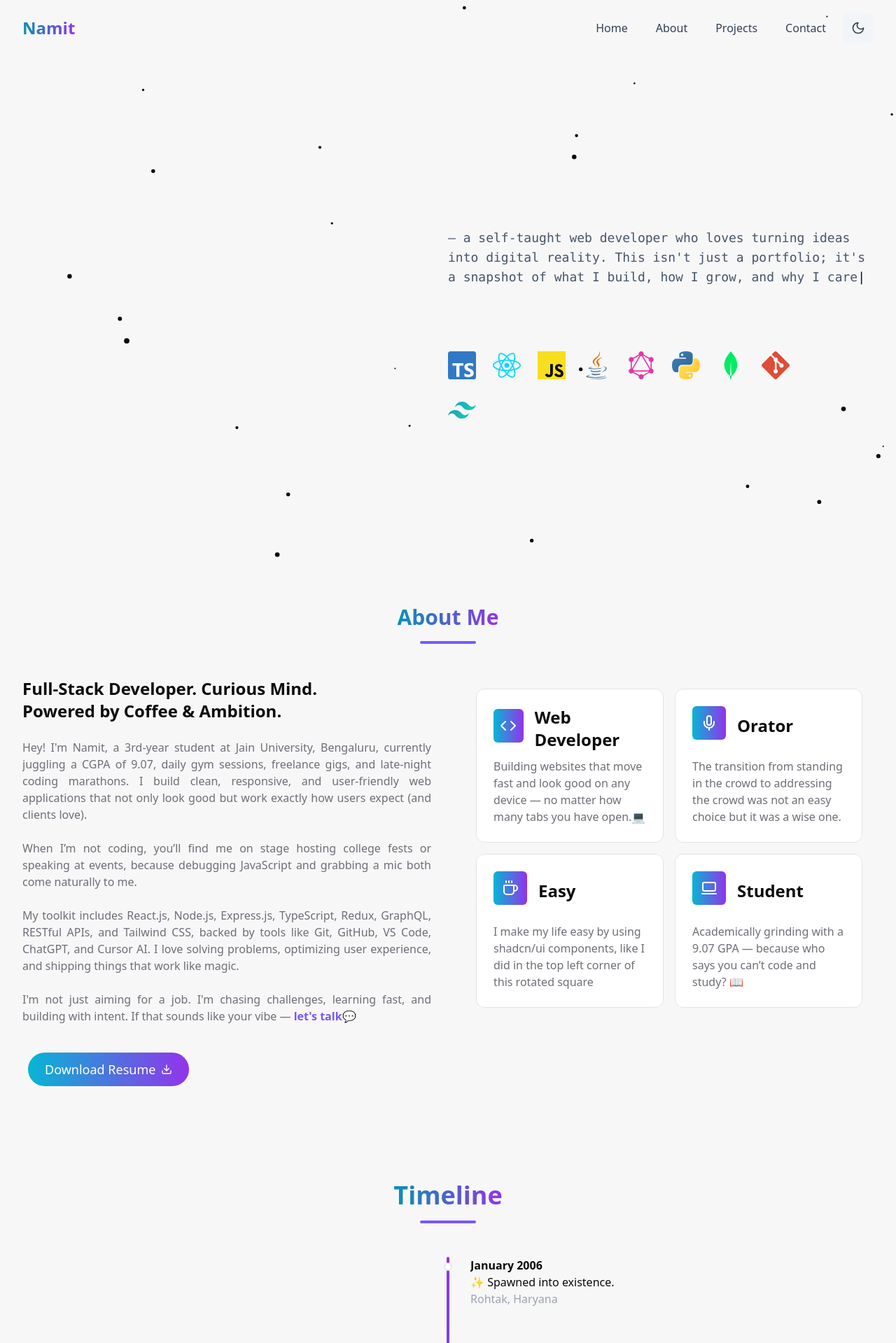
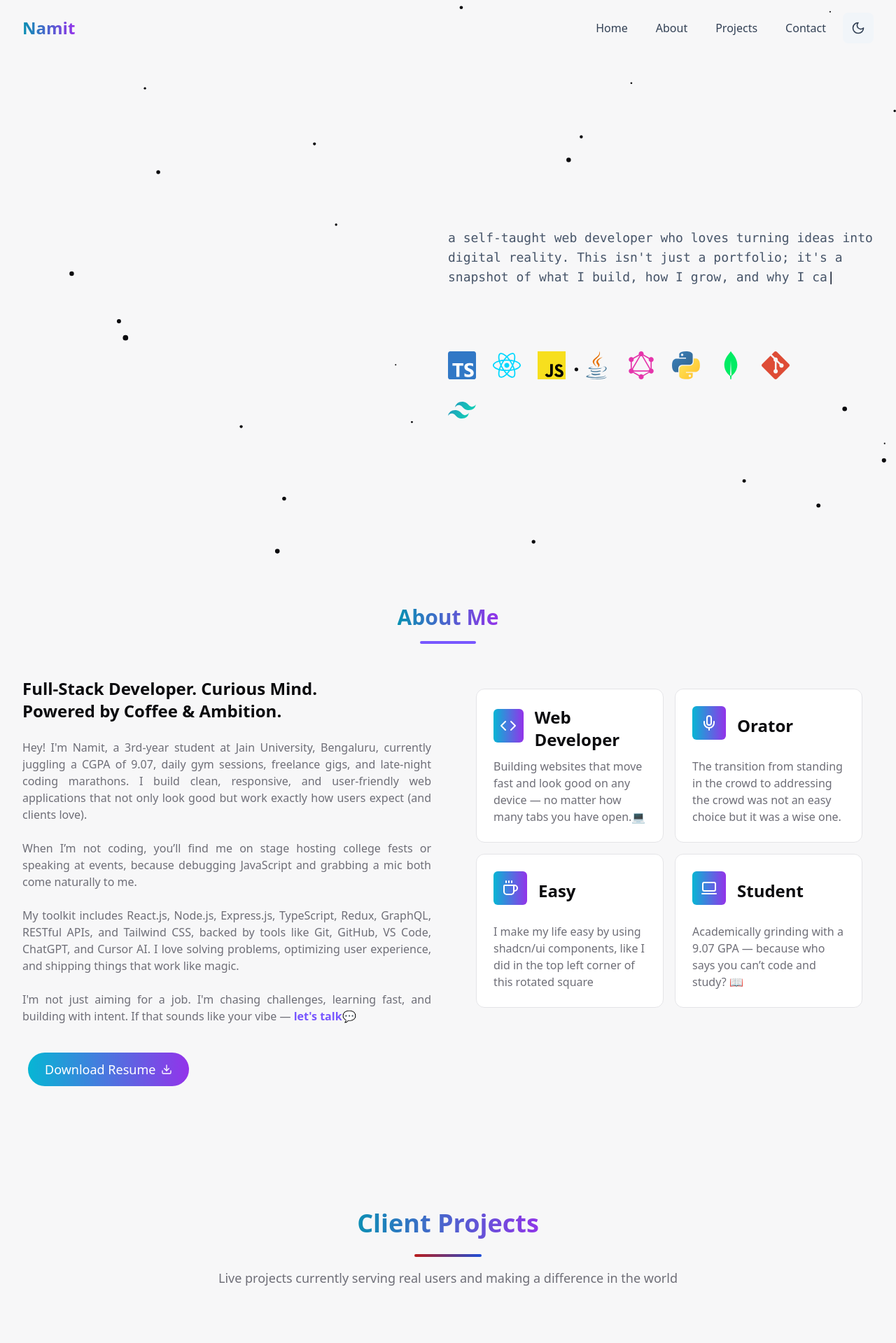
Before and after one commit to namit-x/Portfolio, a React (Vite) app: page / in a window 1280 px wide. Shown: the top 1919 px of the page at 70% size. Built offline with nearby package versions, Linux system fonts and the light colour scheme; some icons are missing.

Commit message:
removed em dashes and timeline section

```diff
--- a/src/components/Background.tsx
+++ b/src/components/Background.tsx
@@ -94,7 +94,7 @@ const Background = () => {
         <Navbar />
         <HeroSection />
         <AboutSection />
-        <Timeline />
+        {/* <Timeline /> */}
         <Projects />
         <ContactMe />
       </div>
--- a/src/components/HeroSection.tsx
+++ b/src/components/HeroSection.tsx
@@ -14,7 +14,7 @@ export default function HeroSection() {
   const { theme } = useTheme();
 
   const [text] = useTypewriter({
-    words: [`— a self-taught web developer who loves turning ideas into digital reality. This isn't just a portfolio; it's a snapshot of what I build, how I grow, and why I care. I don't just write code — I speak to crowds, build projects and chase impact.`],
+    words: [` a self-taught web developer who loves turning ideas into digital reality. This isn't just a portfolio; it's a snapshot of what I build, how I grow, and why I care. I don't just write code I speak to crowds, build projects and chase impact.`],
     typeSpeed: 40,
   });
 
@@ -32,7 +32,7 @@ export default function HeroSection() {
     // { name: 'Express.js', icon: 'simple-icons:express' },
   ];
 
-  const titles = ["Full-Stack Developer", "from India", "Web Developer", "Programmer", "Frontend-Developer", "Backend-Developer", "Freelancer", "Problem Solver"];
+  const titles = ["Full-Stack Developer", "from India", "Web Developer", "Programmer", "Frontend-Developer", "Backend-Developer", "Problem Solver"];
   const currentTitleIndex = useRef(0);
 
   const handleImageClick = () => {
```
